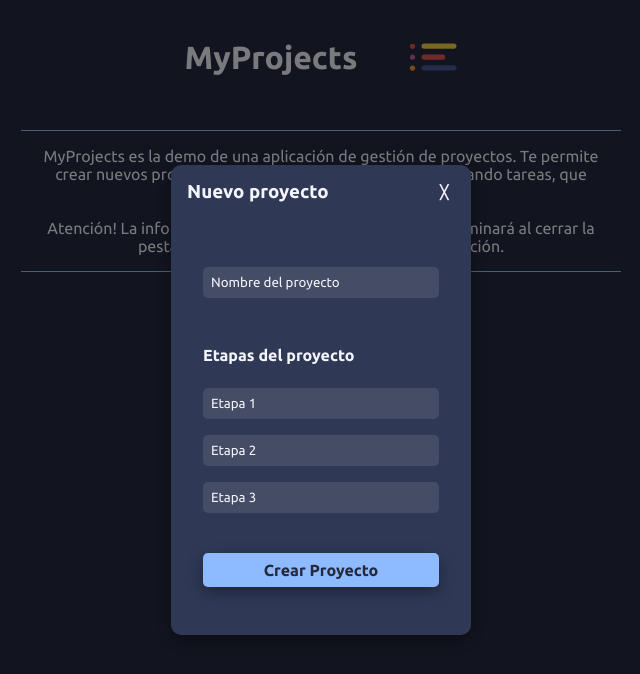
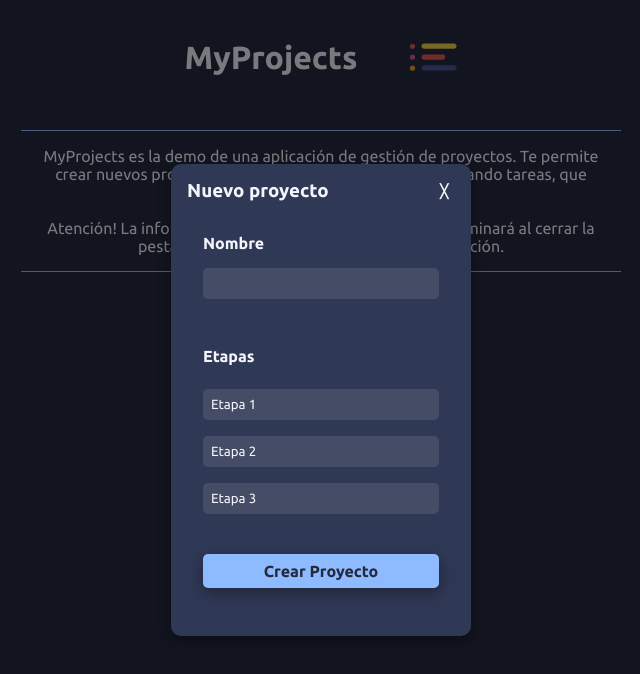
Before and after one commit to oscarmumm/gestor-de-proyectos, a React (Vite) app: page / in a window 1280 px wide. Both pictures are taken after a click on the button "Crear Proyecto". Shown: the top 674 px of the page, without its empty margins (319-959 px from the left). Built offline with nearby package versions, Linux system fonts and the light colour scheme.

Commit message:
modificado formulario de creacion de proyecto para mejorar la interaccion del usuario

```diff
--- a/src/components/ProjectCreationOptions/ProjectCreationOptions.css
+++ b/src/components/ProjectCreationOptions/ProjectCreationOptions.css
@@ -57,7 +57,7 @@
 }
 
 .project-creation-options__name-input {
-    margin: 2rem 0;
+    margin: 1rem 0 2rem 0;
     padding: 0.5rem;
 }
 .project-creation-options__phases-title {
--- a/src/components/ProjectCreationOptions/ProjectCreationOptions.jsx
+++ b/src/components/ProjectCreationOptions/ProjectCreationOptions.jsx
@@ -6,7 +6,7 @@ import { useNavigate } from "react-router-dom";
 import EmptyInputWarningModal from "../EmptyInputWarningModal/EmptyInputWarningModal";
 
 const newProjectDataFormat = {
-    projectName: "Nombre del proyecto",
+    projectName: "",
     projectId: "",
     phase1: "Etapa 1",
     phase1Tasks: [],
@@ -72,16 +72,19 @@ const ProjectCreationOptions = ({ closeCreationOptionsMenu }) => {
                     </button>
                 </div>
                 <form className="project-creation-options__form">
+                    <h4 className="project-creation-options__name-title">
+                        Nombre
+                    </h4>
                     <input
                         className="project-creation-options__name-input"
                         type="text"
                         name="projectName"
                         onChange={handleChange}
-                        placeholder="Nombre del proyecto"
+                        placeholder=""
                         value={newProjectData.projectName}
                     />
                     <h4 className="project-creation-options__phases-title">
-                        Etapas del proyecto
+                        Etapas
                     </h4>
                     <input
                         className="project-creation-options__phase-input"
```
